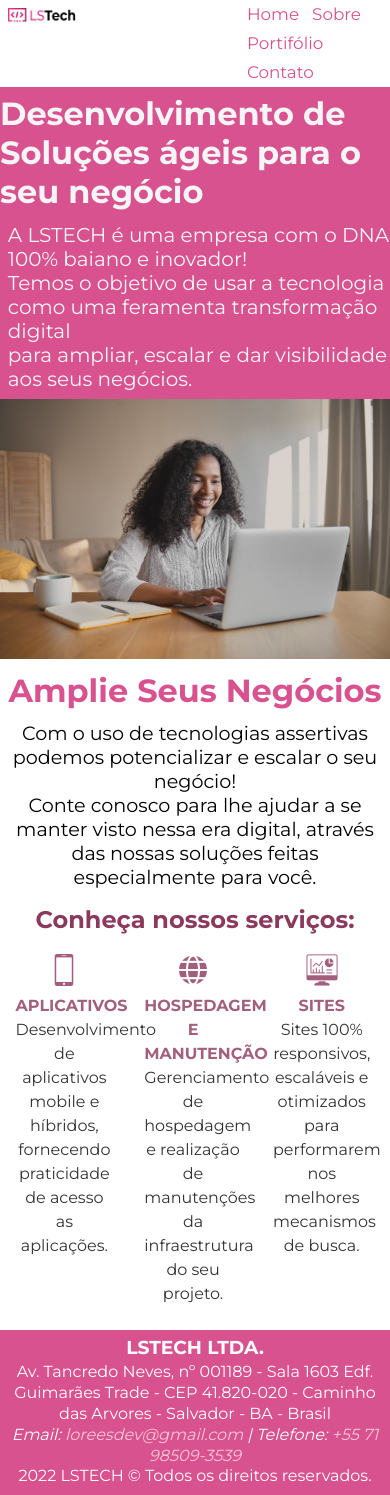
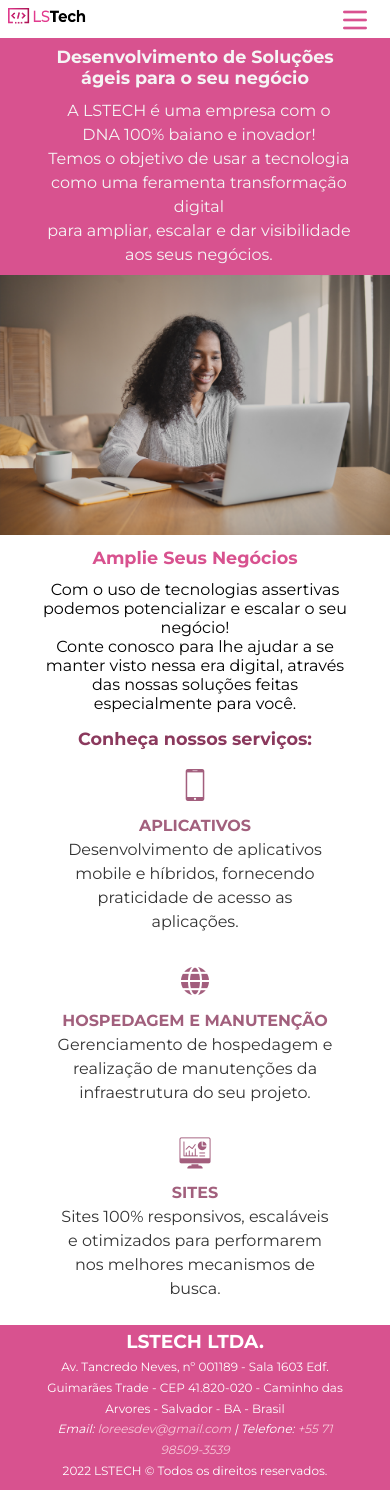
Before and after one commit to lobug5/lstech-website, a plain HTML site: page index.html in a window 390 px wide. Drawn offline with Linux system fonts and the light colour scheme.

Commit message:
Criando responsividade Index

```diff
--- a/index.html
+++ b/index.html
@@ -20,20 +20,39 @@
         </a>
       </div>
       <nav class="menu">
-        <ul>
+        <ul class="horizontalMenu">
           <li>
-            <a href="index.html">Home</a>
+            <a href="index.html" class="menuContent">Home</a>
           </li>
           <li>
-            <a href="./src/about.html">Sobre</a>
+            <a href="./src/about.html" class="menuContent">Sobre</a>
           </li>
           <li>
-            <a href="./src/portfolio.html">Portifólio</a>
+            <a href="./src/portfolio.html" class="menuContent">Portifólio</a>
           </li>
           <li>
-            <a href="./src/contact.html">Contato</a>
+            <a href="./src/contact.html" class="menuContent">Contato</a>
           </li>
         </ul>
+      </nav>
+      <nav class="menuResponsiveness">
+        <div class="dropDownMenu">
+          <img src="./images/menu.png" alt="menu" class="dropDownIcon">
+          <ul class="dropdown-content">
+            <li>
+              <a href="index.html" class="menuContent">Home</a>
+            </li>
+            <li>
+              <a href="./src/about.html" class="menuContent">Sobre</a>
+            </li>
+            <li>
+              <a href="./src/portfolio.html" class="menuContent">Portifólio</a>
+            </li>
+            <li>
+              <a href="./src/contact.html" class="menuContent">Contato</a>
+            </li>
+          </ul>
+        </div>
       </nav>
     </header>
     <section>
@@ -84,14 +103,14 @@
     <section class="positionFooter">
       <footer class="footerStyle">
         <h3>LSTECH LTDA.</h3>
-        <p>Av. Tancredo Neves, nº 001189 - Sala 1603 Edf. Guimarães Trade - CEP 41.820-020 - Caminho das Arvores - Salvador - BA - Brasil </p>
+        <p class="footerTextStyle">Av. Tancredo Neves, nº 001189 - Sala 1603 Edf. Guimarães Trade - CEP 41.820-020 - Caminho das Arvores - Salvador - BA - Brasil </p>
         <address class="addressStyle">
-          <p>
+          <p class="footerTextStyle">
             Email:<a href="mailto:loreesdev@gmail.com">&nbsp;loreesdev@gmail.com</a> |
             Telefone:<a href="tel:+557198093539">&nbsp;+55 71 98509-3539</a>
           </p>
         </address>
-        <p>2022 LSTECH © Todos os direitos reservados.</p>
+        <p class="footerTextStyle">2022 LSTECH © Todos os direitos reservados.</p>
       </div>
     </section>
   </section>
--- a/styles/global.css
+++ b/styles/global.css
@@ -39,6 +39,10 @@ h4 {
   color: var(--color-purple-primary);
 }
 
+ul {
+  list-style-type: none;
+}
+
 .headerItems {
   width: 100%;
   height: auto;
@@ -58,6 +62,7 @@ h4 {
 
 .menu {
   width: 100%;
+  display: block;
 }
 
 .menu ul li {
@@ -78,6 +83,10 @@ h4 {
 .menu ul li a:hover {
   color: var(--color-purple-primary);
   border-bottom: solid 2px var(--color-purple-primary);
+}
+
+.dropDownIcon, .menuResponsiveness {
+  display: none;
 }
 
 .topContainer {
@@ -115,8 +124,11 @@ h4 {
 }
 
 .textContentStyle {
+  width: 80%;
+  margin: 0 auto;
+  font-size: 1.2rem;
+  word-wrap: break-word;
   text-align: center;
-  font-size: 1.2rem;
 }
 
 .subtitleStyle {
@@ -155,7 +167,109 @@ h4 {
   color: var(--color-light-pink);
 }
 
+.footerTextStyle {
+  width: 80%;
+  word-wrap: break-word;
+}
+
 @keyframes fadeIn {
   0% { opacity: 0; }
   100% { opacity: 1; }
 }
+
+@media(max-width: 950px) {
+  h1 {
+    width: 80%;
+    font-size: 1.5rem;
+    word-wrap: break-word;
+    text-align: center;
+    margin: 0 auto;
+  }
+  h2 {
+    font-size: 1.1rem;
+    word-wrap: break-word;
+    text-align: center;
+    margin: 0 auto;
+  }
+  .textStyle, .textContentStyle {
+    font-size: 1rem;
+    width: 80%;
+    word-wrap: break-word;
+    text-align: center;
+    margin: 0 auto;
+
+  }
+  .footerTextStyle  {
+    width: 80%;
+    font-size: 0.75rem;
+    word-wrap: break-word;
+    margin: 0 auto;
+  }
+}
+
+@media (min-width: 100px) and (max-width: 700px) {
+  h1 {
+    font-size: 1.1rem;
+  }
+
+  .centerContainerPosition {
+    width: 100%;
+    display: block;
+  }
+
+  .boxContainerStyle {
+    width: 80%;
+    margin: 0 auto;
+    word-wrap: break-word;
+  }
+
+  .horizontalMenu {
+    display: none;
+  }
+
+  .menuResponsiveness{
+    display: flex;
+    padding-right: 5%;
+    padding-top: 1%;
+  }
+
+  .dropDownIcon {
+    display: block;
+  }
+
+  .dropDownMenu {
+    position: relative;
+    display: inline-block;
+  }
+
+  .dropdown-content {
+    display: none;
+    position: absolute;
+    background-color: #f9f9f9;
+    min-width: 160px;
+    box-shadow: 0px 8px 16px 0px rgba(0,0,0,0.2);
+    z-index: 1;
+    right: 0;
+  }
+
+  .dropdown-content a {
+    color: var(--color-pink-primary);
+    padding: 12px 16px;
+    text-decoration: none;
+    display: block;
+  }
+
+  .dropdown-content a:hover {
+    background-color: #f1f1f1
+  }
+
+  .dropDownMenu:hover .dropdown-content {
+    display: block;
+  }
+
+  .logoStyle {
+    width: 40%;
+    height: auto;
+  }
+
+}
```
Also changed, not shown: images/menu.png (added).
